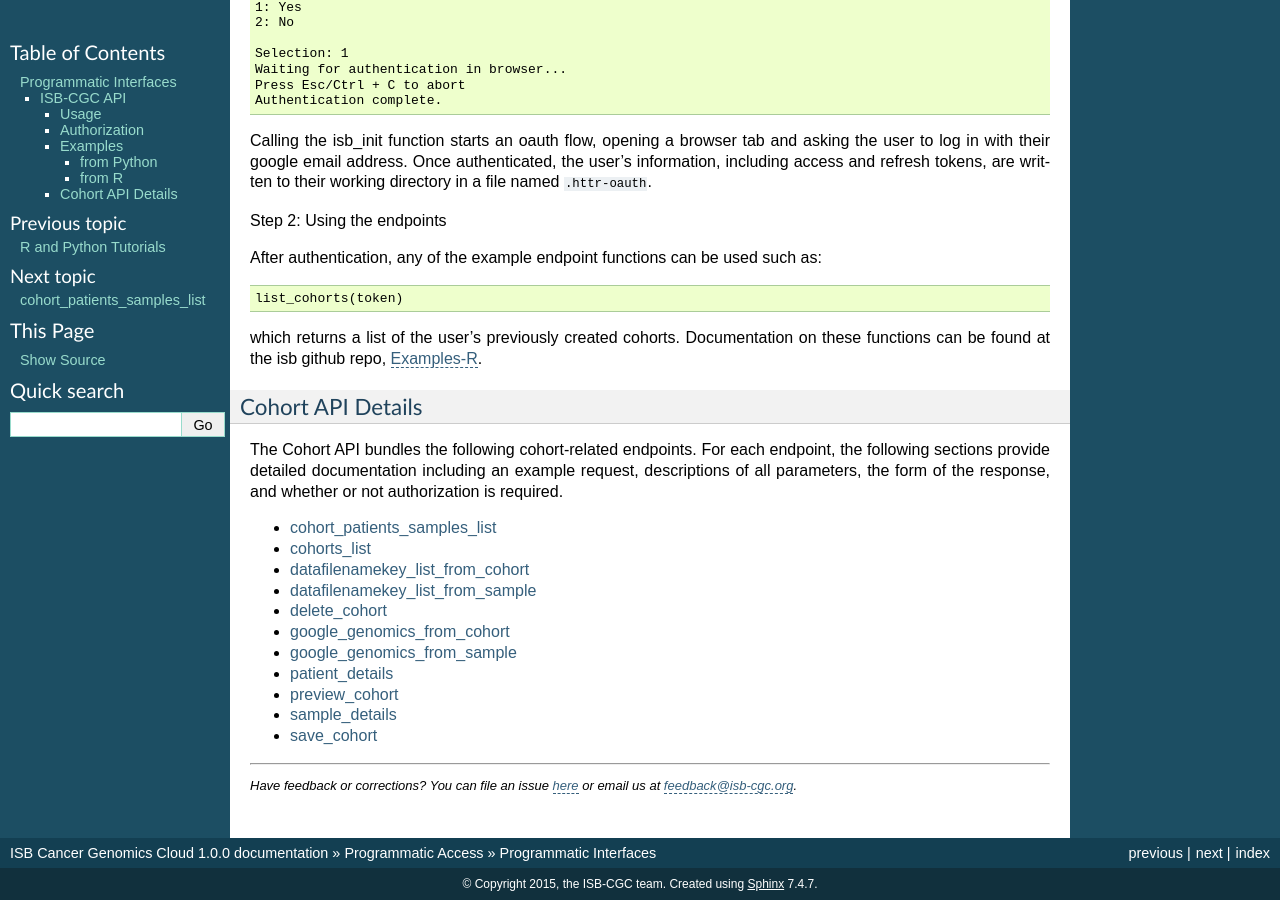
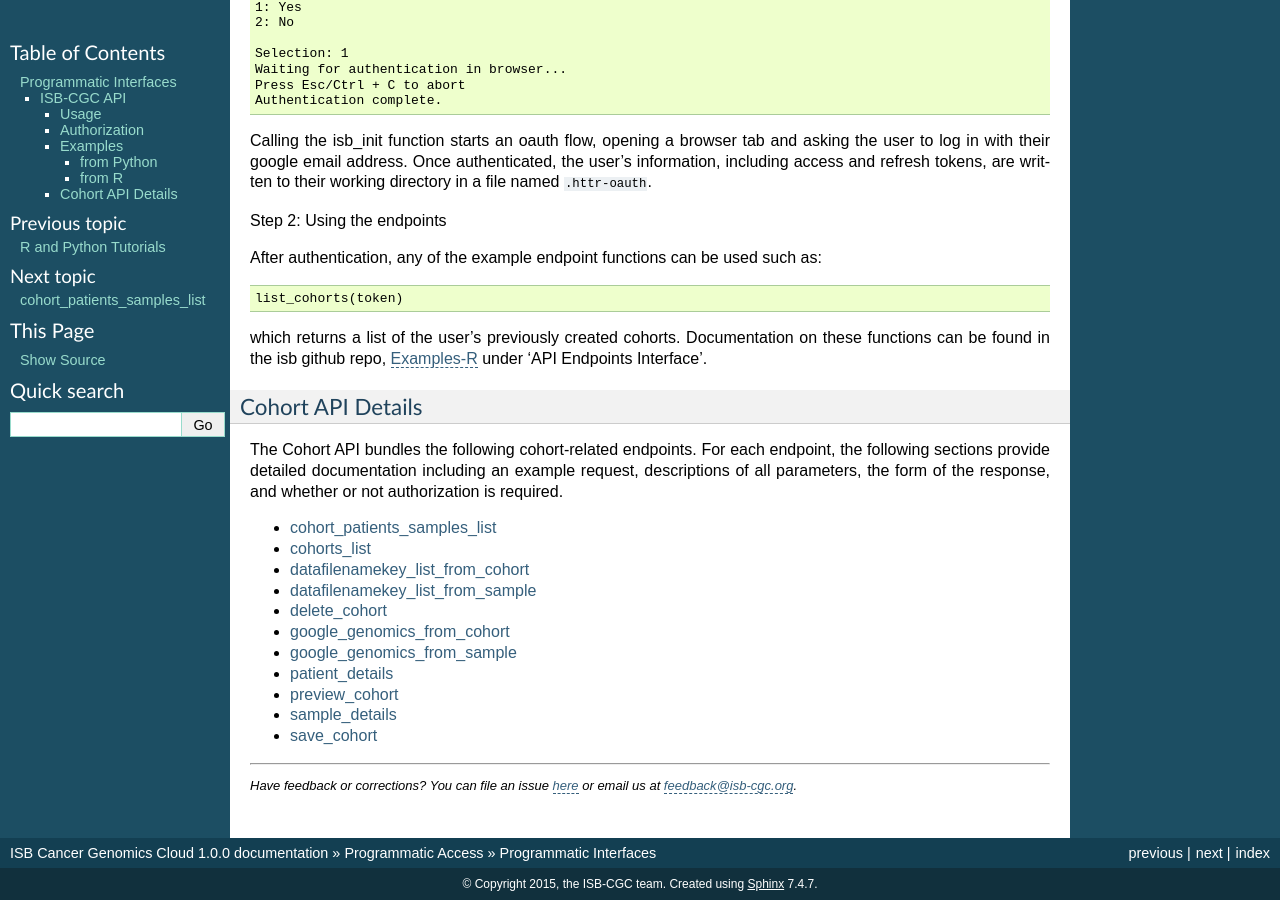
Before and after one commit to isb-cgc/readthedocs, a Sphinx documentation site: the page built from docs/source/sections/progapi/Programmatic-API.rst, in a window 1280 px wide and 900 px high, scrolled down 2132 px. Built offline with Sphinx 7.4.7, drawn with Linux system fonts in a browser that asks for light colours.

```diff
--- a/docs/source/sections/progapi/Programmatic-API.rst
+++ b/docs/source/sections/progapi/Programmatic-API.rst
@@ -129,7 +129,7 @@ After authentication, any of the example endpoint functions can be used such as:
 
    list_cohorts(token)
 
-which returns a list of the user's previously created cohorts. Documentation on these functions can be found at the isb github repo, `Examples-R <https://github.com/isb-cgc/examples-R>`_.
+which returns a list of the user's previously created cohorts. Documentation on these functions can be found in the isb github repo, `Examples-R <https://github.com/isb-cgc/examples-R>`_ under 'API Endpoints Interface'.
 
 Cohort API Details
 ==================
```
